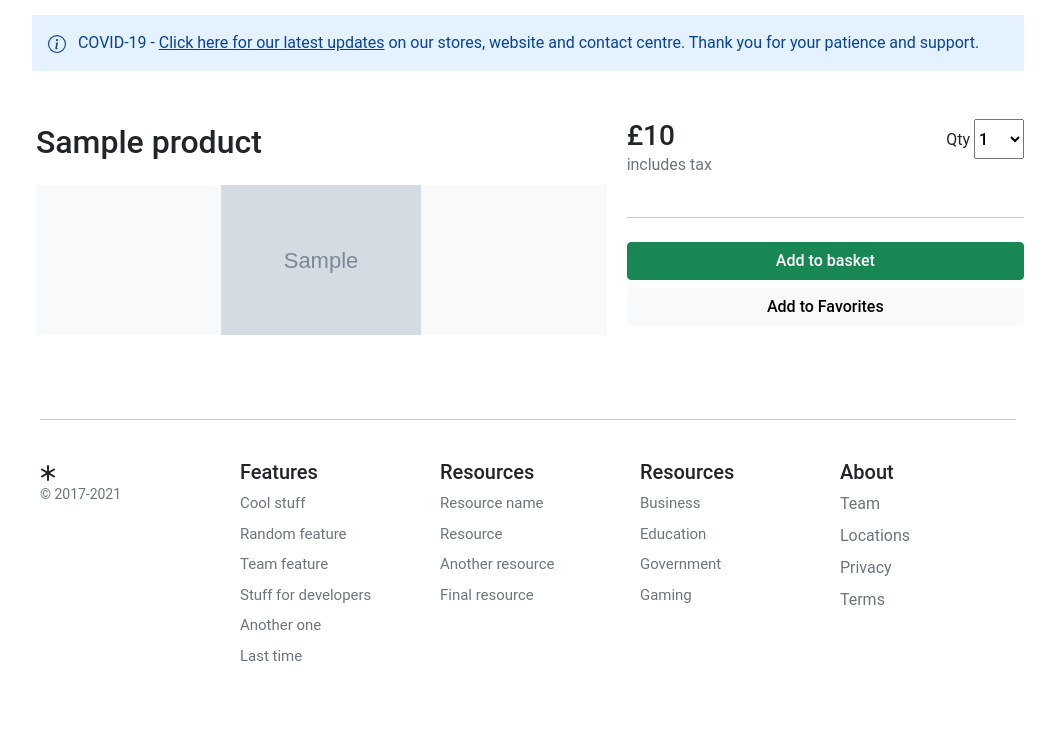
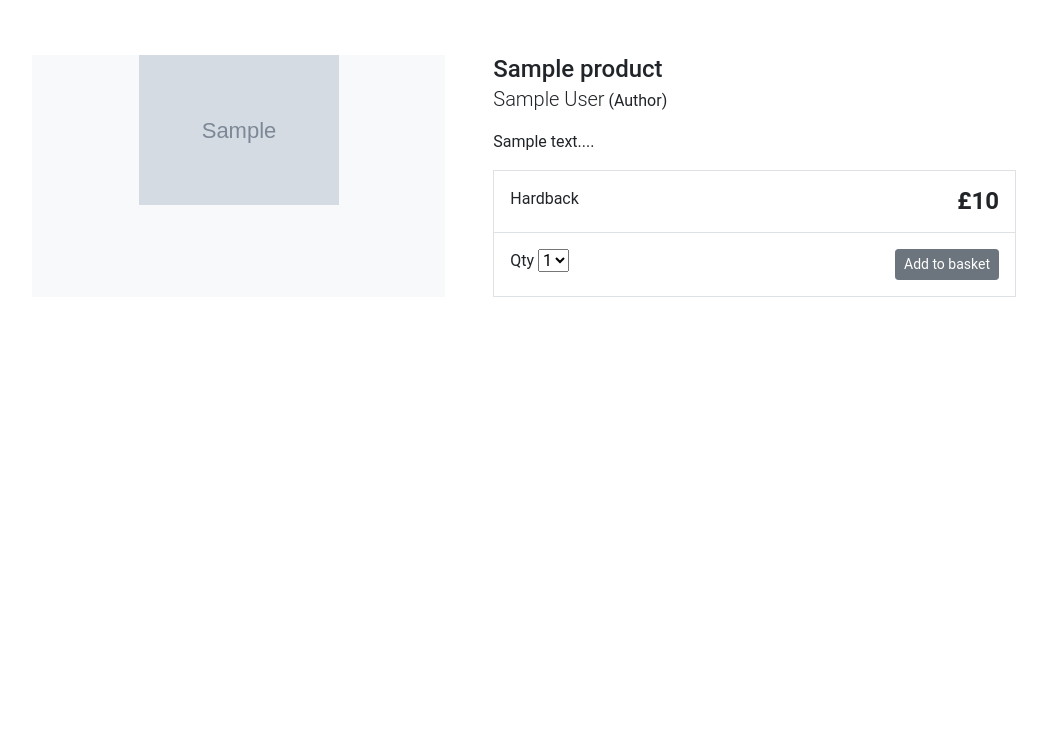
Before and after one commit to zzmaga/ecommerce, a Django app: template templates/store/products/single.html in a window 1280 px wide. Shown: the part 86-825 px from the top of the page, without its empty margins (112-1167 px from the left). After the commit the page ends 383 px from the top, so only its background shows below. Run offline with Django 5.2, Linux system fonts and the light colour scheme; the template is opened without the code that fills it: most values are stand-ins (such as "Sample title", 1, 10 or a date in 2020); grey boxes marked "Sample" are stand-in pictures.

Commit message:
add basket templates

```diff
--- a/templates/store/base.html
+++ b/templates/store/base.html
@@ -149,57 +149,6 @@
 
     <div id="content">{% block content %} {% endblock %}</div>
 
-    <footer class="container py-5 footer">
-        <hr>
-        <div class="row pt-4">
-            <div class="col-12 col-md">
-                <svg xmlns="http://www.w3.org/2000/svg" width="16" height="16" fill="currentColor"
-                    class="bi bi-asterisk" viewBox="0 0 16 16">
-                    <path
-                        d="M8 0a1 1 0 0 1 1 1v5.268l4.562-2.634a1 1 0 1 1 1 1.732L10 8l4.562 2.634a1 1 0 1 1-1 1.732L9 9.732V15a1 1 0 1 1-2 0V9.732l-4.562 2.634a1 1 0 1 1-1-1.732L6 8 1.438 5.366a1 1 0 0 1 1-1.732L7 6.268V1a1 1 0 0 1 1-1z" />
-                </svg>
-                <small class="d-block mb-3 text-muted">&copy; 2017-2021</small>
-            </div>
-            <div class="col-6 col-md fs15">
-                <h5>Features</h5>
-                <ul class="list-unstyled">
-                    <li><a class="link-secondary text-decoration-none" href="#">Cool stuff</a></li>
-                    <li><a class="link-secondary text-decoration-none" href="#">Random feature</a></li>
-                    <li><a class="link-secondary text-decoration-none" href="#">Team feature</a></li>
-                    <li><a class="link-secondary text-decoration-none" href="#">Stuff for developers</a></li>
-                    <li><a class="link-secondary text-decoration-none" href="#">Another one</a></li>
-                    <li><a class="link-secondary text-decoration-none" href="#">Last time</a></li>
-                </ul>
-            </div>
-            <div class="col-6 col-md fs15">
-                <h5>Resources</h5>
-                <ul class="list-unstyled">
-                    <li><a class="link-secondary text-decoration-none" href="#">Resource name</a></li>
-                    <li><a class="link-secondary text-decoration-none" href="#">Resource</a></li>
-                    <li><a class="link-secondary text-decoration-none" href="#">Another resource</a></li>
-                    <li><a class="link-secondary text-decoration-none" href="#">Final resource</a></li>
-                </ul>
-            </div>
-            <div class="col-6 col-md fs15">
-                <h5>Resources</h5>
-                <ul class="list-unstyled">
-                    <li><a class="link-secondary text-decoration-none" href="#">Business</a></li>
-                    <li><a class="link-secondary text-decoration-none" href="#">Education</a></li>
-                    <li><a class="link-secondary text-decoration-none" href="#">Government</a></li>
-                    <li><a class="link-secondary text-decoration-none" href="#">Gaming</a></li>
-                </ul>
-            </div>
-            <div class="col-6 col-md">
-                <h5>About</h5>
-                <ul class="list-unstyled">
-                    <li><a class="link-secondary text-decoration-none" href="#">Team</a></li>
-                    <li><a class="link-secondary text-decoration-none" href="#">Locations</a></li>
-                    <li><a class="link-secondary text-decoration-none" href="#">Privacy</a></li>
-                    <li><a class="link-secondary text-decoration-none" href="#">Terms</a></li>
-                </ul>
-            </div>
-        </div>
-    </footer>
 </body>
 
 </html>
--- a/templates/store/products/single.html
+++ b/templates/store/products/single.html
@@ -4,71 +4,45 @@
 {{ product.name }}
 {% endblock %}
 {% block content %}
-
-
-<main class="pt-2">
-
-  <div class="container" style="max-width: 1000px">
-
+<div class="container">
+    <main class="pt-5">
         <div class="row g-3">
-          <div class="alert alert-primary fw600 rounded-0 border-0 py-3" role="alert">
-      <svg xmlns="http://www.w3.org/2000/svg" width="18" height="18" fill="currentColor" class="bi bi-info-circle me-2"
-        viewBox="0 0 16 16">
-        <path d="M8 15A7 7 0 1 1 8 1a7 7 0 0 1 0 14zm0 1A8 8 0 1 0 8 0a8 8 0 0 0 0 16z" />
-        <path
-          d="M8.93 6.588l-2.29.287-.082.38.45.083c.294.07.352.176.288.469l-.738 3.468c-.194.897.105 1.319.808 1.319.545 0 1.178-.252 1.465-.598l.088-.416c-.2.176-.492.246-.686.246-.275 0-.375-.193-.304-.533L8.93 6.588zM9 4.5a1 1 0 1 1-2 0 1 1 0 0 1 2 0z" />
-      </svg>
-      COVID-19 - <u>Click here for our latest updates</u> on our stores, website and contact centre. Thank you for
-      your patience and support.
+            <div class="col-md-5 col-lg-5 order-md-first bg-light">
+                <img class="img-fluid mx-auto d-block" width="200px" alt="Responsive image" src="{{ product.image.url }}">
             </div>
-        <div class="col-12 d-flex justify-content-between">
-
+            <div class="col-md-7 col-lg-7 ps-md-3 ps-lg-5">
+                <h1 class="mb-0 h4">{{ product.title }}</h1>
+                <p><span class="lead">{{ product.author }}</span> (Author)</p>
+                <p>{{ product.description|slice:":355" }}...</p>
+                <div class="border">
+                    <div class="col border-bottom">
+                        <div class="row p-3">
+                            <div class="col-6">Hardback</div>
+                            <div class="col-6 text-end"><span class="h4 fw-bold">£{{ product.price }}</span></div>
                         </div>
-
-        <div class="col-md-5 ps-3 col-lg-5 order-md-last p-0 order-1">
-            <div class="d-grid gap-2">
-
-            <div class="d-flex d-flex-inline justify-content-between">
-            <div><span class="h3">£{{ product.price }}</span><p class="text-muted">includes tax</p></div>
-                   <div class="">
+                    </div>
+                    <div class="col">
+                        <div class="row p-3">
+                            <div class="col-6">
                                 <label for="select">Qty</label>
-                                <select id="select" class="h6" style="width:50px;height:40px;">
+                                <select id="select">
                                     <option value="1">1</option>
                                     <option value="2">2</option>
                                     <option value="3">3</option>
                                     <option value="4">4</option>
                                 </select>
+
                             </div>
-            </div>
-            <hr>
-            <button type="button" id="add-button" value="{{product.id}}" class="btn btn-success fw500">Add to basket</button>
-            <button type="button" id="add-button" value="{{product.id}}" class="btn btn-light fw500">Add to Favorites</button>
-            </div>
-        </div>
-
-        <div class="col-md-7 col-lg-7 p-0">
-
-
-
-            <div class="card mb-3 border-0">
-            <div class="row g-0">
-                <div class="col-md-12">
-                    <div class="card-body p-1">
-                        <h1 class="mb-0 h2 pe-4 pb-4">{{ product.title }}</h1>
-                        <div class="bg-light"><img class="img-fluid mx-auto d-block" width="200px" alt="Responsive image" src="{{ product.image.url }}"> </div>
-                    </div>
-
+                            <div class="col-6 text-end">
+<button type="button" id="add-button" value="{{product.id}}" class="btn btn-secondary btn-sm">Add to basket</button></div>
                         </div>
                     </div>
                 </div>
-
-
-
-        </div>
-
             </div>
         </div>
     </main>
+
+</div>
 
 <script>
     $(document).on('click', '#add-button', function (e) {
```
Also changed, not shown: templates/store/home.html (+38 -28 lines), templates/store/products/category.html (+7 -11 lines), db.sqlite3. Lines whose indentation alone changed are shown as unchanged.
